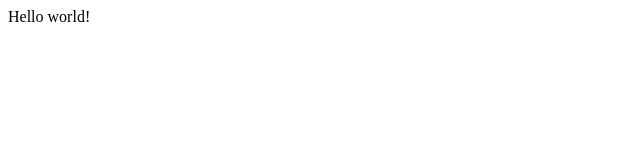
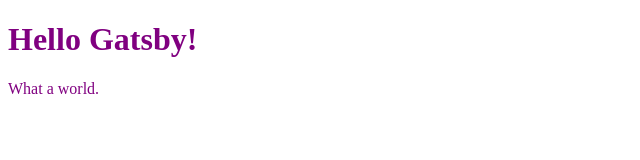
Before and after one commit to sgm183/gatsby-site, a Gatsby site: page / in a window 1280 px wide. Shown: the whole page, without its empty margins (0-640 px from the left). Built offline with nearby package versions, Linux system fonts and the light colour scheme; Gatsby itself is replaced by a stand-in of ours.

Commit message:
initial commit

```diff
--- /dev/null
+++ b/src/components/header.js
@@ -0,0 +1,5 @@
+import React from 'react'
+
+export default function Header(props) {
+return <h1>{props.headerText}</h1>
+}
--- a/src/pages/index.js
+++ b/src/pages/index.js
@@ -1,5 +1,11 @@
 import React from "react"
 
 export default function Home() {
-  return <div>Hello world!</div>
+  return (
+    <div style={{ color: `purple`}}>
+      <h1>Hello Gatsby!</h1>
+      <p>What a world.</p>
+
+    </div>
+  );
 }
```
Also changed, not shown: src/pages/about.js (added, +11 -0 lines).
